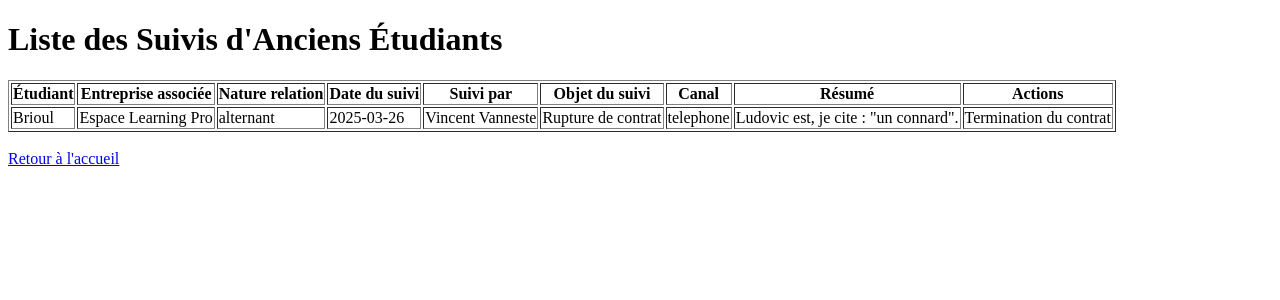
After one commit to bomtouinn/app-3, a Flask app: page /liste-suivi in a window 1280 px wide. The commit adds this page. Shown: the top 300 px of the page. Run offline with Flask 3, Linux system fonts and the light colour scheme.

Commit message:
Ajustement du formulaire et ajout de l'enregistrement du suivi dans un fichier csv propre.

```diff
--- a/app.py
+++ b/app.py
@@ -1,5 +1,7 @@
 from flask import Flask, render_template, request, redirect, url_for
 import dictionnaire_global
+import csv
+import os
 
 app = Flask(__name__)
 
@@ -55,11 +57,79 @@ def liste_etudiants():
     etudiants = dictionnaire_global.get_etudiants()
     return render_template('liste_etudiants.html', etudiants=etudiants)
 
-@app.route('/suivi')
+SUIVI_CSV = 'suivi.csv'
+suivi_data = []
+
+def charger_suivi():
+    global suivi_data
+    if os.path.exists(SUIVI_CSV):
+        with open(SUIVI_CSV, mode='r', newline='', encoding='utf-8') as file:
+            reader = csv.DictReader(file)
+            suivi_data = list(reader)
+
+def sauvegarder_suivi():
+    with open(SUIVI_CSV, mode='w', newline='', encoding='utf-8') as file:
+        fieldnames = [
+            'etudiant', 'entreprise_associee', 'nature_relation',
+            'date_suivi', 'suivi_par', 'objet_suivi', 'canal', 'resume', 'actions'
+        ]
+        writer = csv.DictWriter(file, fieldnames=fieldnames)
+        writer.writeheader()
+
+        # Filtrer les données pour ne garder que les champs présents dans fieldnames
+        filtered_data = []
+        for entry in suivi_data:
+            filtered_entry = {k: entry.get(k, '') for k in fieldnames}
+            filtered_data.append(filtered_entry)
+
+        writer.writerows(filtered_data)
+
+@app.route('/suivi', methods=['GET', 'POST'])
 def suivi():
+    if request.method == 'POST':
+        etudiant = request.form.get('etudiant', '')
+
+        # Récupérer l'entreprise associée à partir du formulaire caché
+        entreprise_associee = request.form.get('entreprise_associee', '')
+
+        # Si aucune entreprise n'est fournie dans le formulaire, la récupérer depuis les données de l'étudiant
+        if not entreprise_associee:
+            etudiants = dictionnaire_global.get_etudiants()
+            if etudiant in etudiants and etudiants[etudiant]['entreprise']:
+                entreprise_associee = etudiants[etudiant]['entreprise']
+
+        nature_relation = request.form.get('nature_relation', '')
+        date_suivi = request.form.get('date_suivi')
+        suivi_par = request.form.get('suivi_par')
+        objet_suivi = request.form.get('objet_suivi')
+        canal = request.form.get('canal')
+        resume = request.form.get('resume')
+        actions = request.form.get('actions')
+
+        suivi_entry = {
+            'etudiant': etudiant,
+            'entreprise_associee': entreprise_associee,
+            'nature_relation': nature_relation,
+            'date_suivi': date_suivi,
+            'suivi_par': suivi_par,
+            'objet_suivi': objet_suivi,
+            'canal': canal,
+            'resume': resume,
+            'actions': actions
+        }
+        # Assurez-vous que seulement les champs nécessaires sont présents
+        suivi_data.append(suivi_entry)
+        sauvegarder_suivi()
+        return redirect(url_for('liste_suivi'))
+
     entreprises = dictionnaire_global.get_entreprises()
     etudiants = dictionnaire_global.get_etudiants()
     return render_template('form_suivi.html', entreprises=entreprises, etudiants=etudiants)
 
+@app.route('/liste-suivi')
+def liste_suivi():
+    return render_template('liste_suivi.html', suivi_data=suivi_data)
+
 if __name__ == '__main__':
+    charger_suivi()
     app.run(debug=True)
--- /dev/null
+++ b/suivi.csv
@@ -0,0 +1,2 @@
+etudiant,entreprise_associee,nature_relation,date_suivi,suivi_par,objet_suivi,canal,resume,actions
+Brioul,Espace Learning Pro,alternant,2025-03-26,Vincent Vanneste,Rupture de contrat,telephone,"Ludovic est, je cite : ""un connard"".",Termination du contrat
--- a/templates/index.html
+++ b/templates/index.html
@@ -23,6 +23,9 @@
         <a href="/liste-entreprises">
             Liste des entreprises
         </a>
+        <a href="/liste-suivi">
+            Liste des suivis
+        </a>
     </nav>
 </body>
 </html>
--- /dev/null
+++ b/templates/liste_suivi.html
@@ -0,0 +1,45 @@
+<!DOCTYPE html>
+<html lang="fr">
+<head>
+    <meta charset="UTF-8">
+    <meta name="viewport" content="width=device-width, initial-scale=1.0">
+    <title>Liste des Suivis</title>
+</head>
+<body>
+    <h1>Liste des Suivis d'Anciens Étudiants</h1>
+
+    <table border="1">
+        <thead>
+            <tr>
+                <th>Étudiant</th>
+                <th>Entreprise associée</th>
+                <th>Nature relation</th>
+                <th>Date du suivi</th>
+                <th>Suivi par</th>
+                <th>Objet du suivi</th>
+                <th>Canal</th>
+                <th>Résumé</th>
+                <th>Actions</th>
+            </tr>
+        </thead>
+        <tbody>
+            {% for suivi in suivi_data %}
+            <tr>
+                <td>{{ suivi.etudiant }}</td>
+                <td>{{ suivi.entreprise_associee }}</td>
+                <td>{{ suivi.nature_relation }}</td>
+                <td>{{ suivi.date_suivi }}</td>
+                <td>{{ suivi.suivi_par }}</td>
+                <td>{{ suivi.objet_suivi }}</td>
+                <td>{{ suivi.canal }}</td>
+                <td>{{ suivi.resume }}</td>
+                <td>{{ suivi.actions }}</td>
+            </tr>
+            {% endfor %}
+        </tbody>
+    </table>
+
+    <br>
+    <a href="/">Retour à l'accueil</a>
+</body>
+</html>
```
Also changed, not shown: templates/form_suivi.html (+73 -41 lines).
